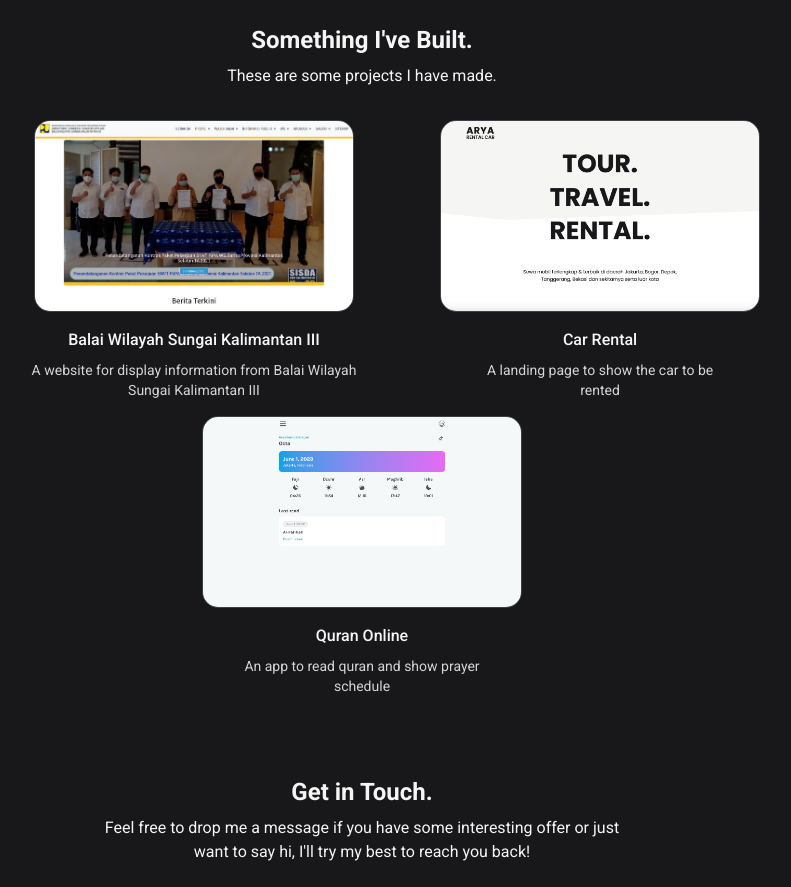
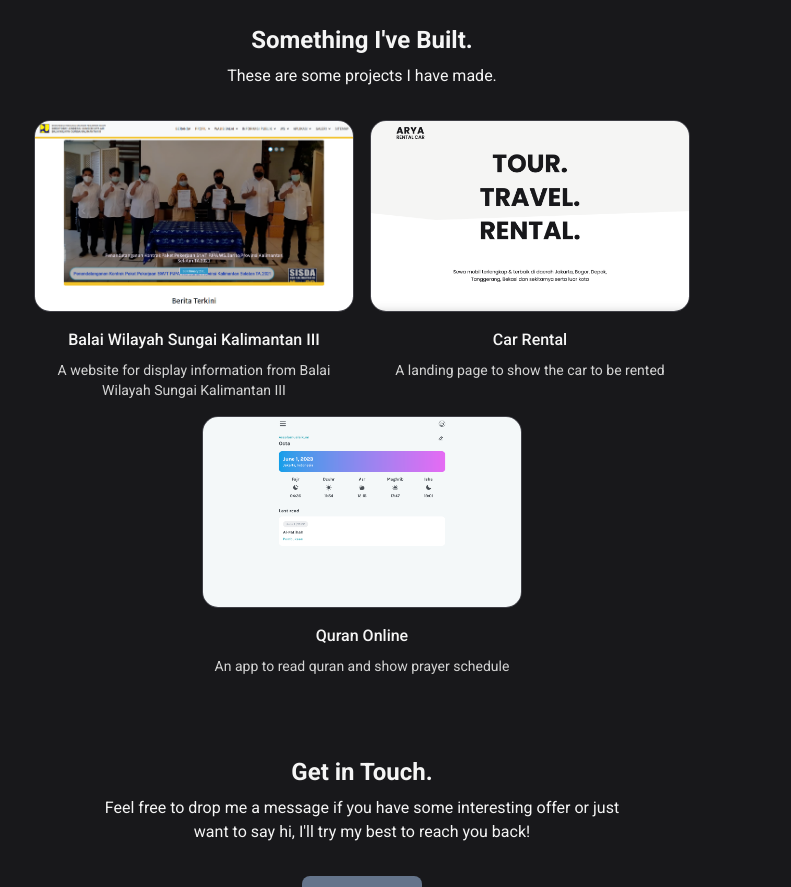
Before and after one commit to bandabahariputra/bandabahariputra-homepage, a Vue app: page / in a window 1280 px wide. Shown: the part 720-1607 px from the top of the page, without its empty margins (278-1069 px from the left). Built offline with nearby package versions, Linux system fonts and the light colour scheme; some icons are missing.

Commit message:
Fix project card

```diff
--- a/src/components/ProjectCard.vue
+++ b/src/components/ProjectCard.vue
@@ -18,7 +18,7 @@ defineProps({
         class="h-full w-full object-cover object-top"
       />
     </div>
-    <div class="mx-auto w-4/5 text-center">
+    <div class="mx-auto w-[320px] text-center">
       <h4 class="mb-2 font-medium">{{ project.name }}</h4>
       <p class="text-sm text-neutral-300 transition-all dark:text-zinc-700">
         {{ project.description }}
--- a/src/views/HomeView.vue
+++ b/src/views/HomeView.vue
@@ -79,7 +79,7 @@ const { projects } = useProjects();
       <h3 class="text-center text-2xl font-bold">Something I've Built.</h3>
       <p class="mt-2 text-center">These are some projects I have made.</p>
     </div>
-    <div class="flex flex-wrap items-center justify-center gap-4">
+    <div class="flex flex-wrap items-start justify-center gap-4">
       <ProjectCard
         v-for="project in projects"
         :key="project.name"
```
